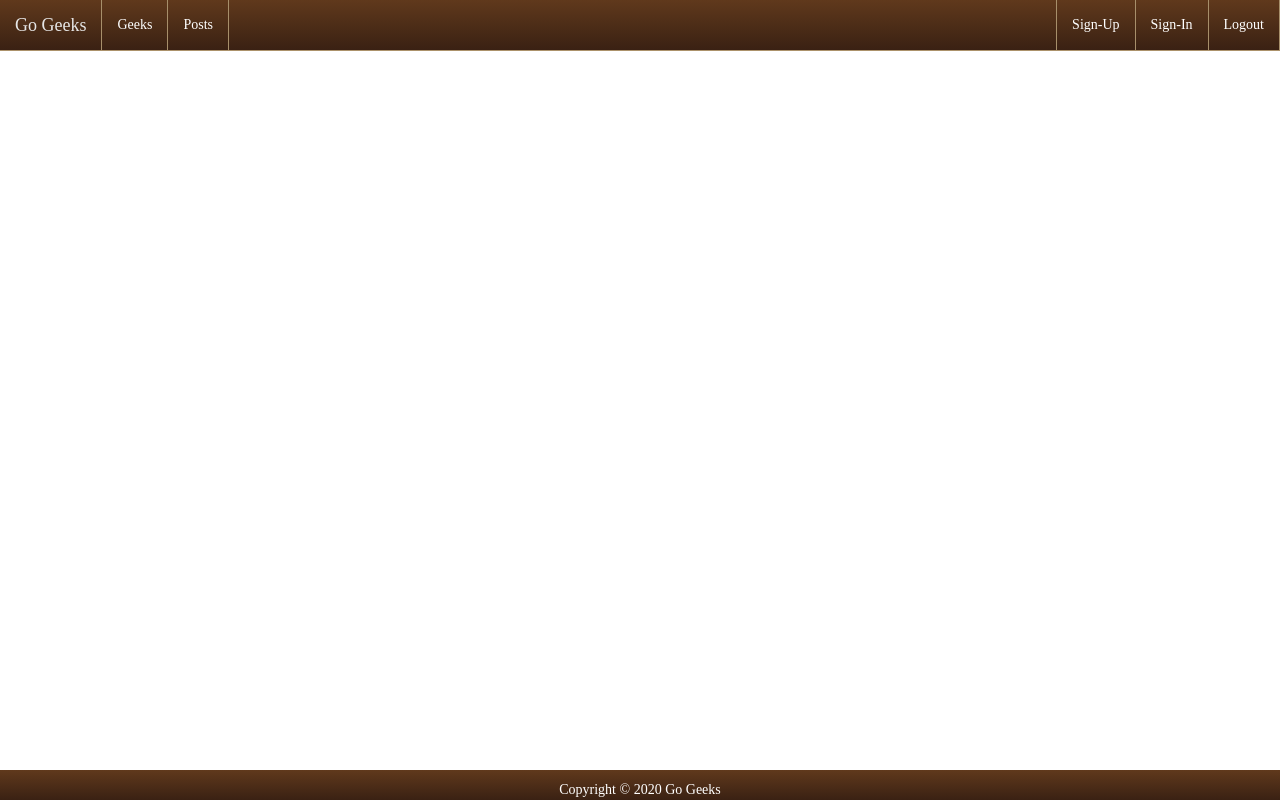
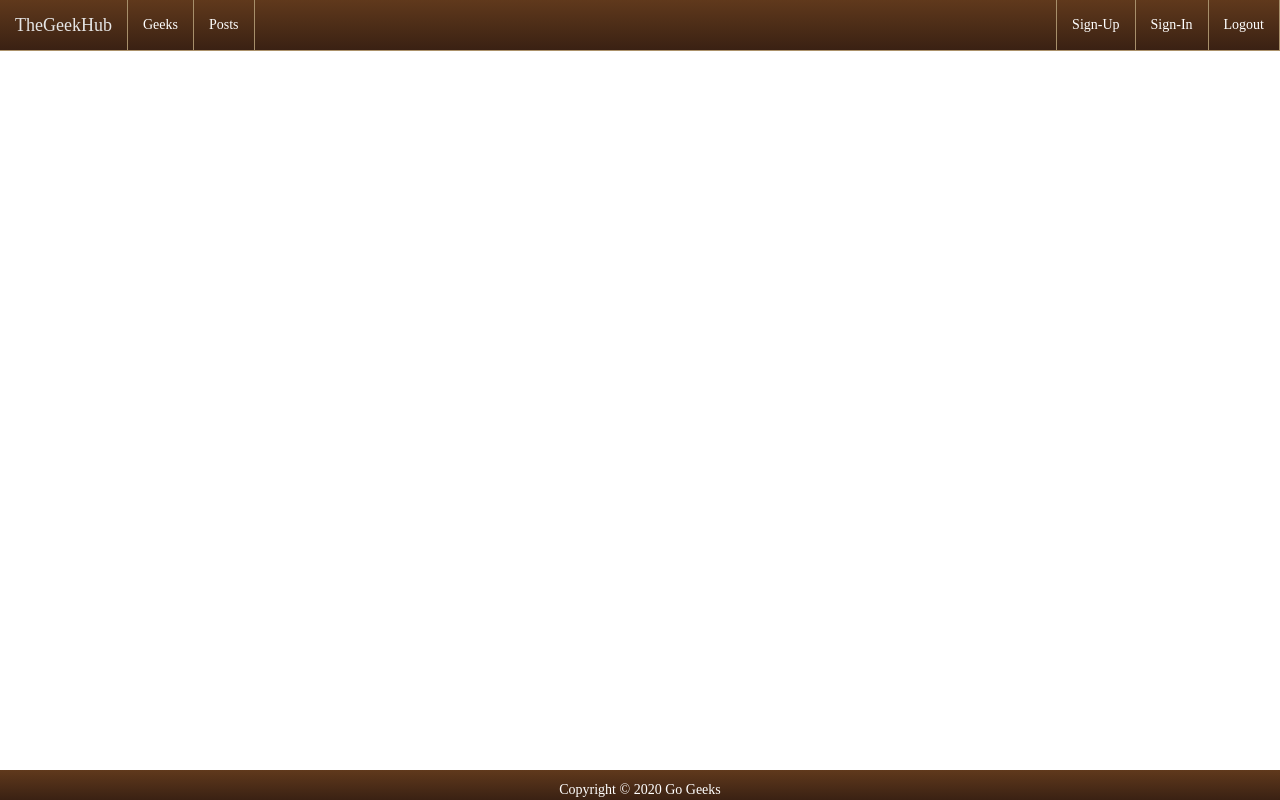
Before and after one commit to verma-anushka/The-GeekHUB, a React (Create React App) app in the folder client/: page /signin in a window 1280 px wide. Built offline with nearby package versions, Linux system fonts and the light colour scheme.

Commit message:
add auth setup

```diff
--- a/client/src/App.js
+++ b/client/src/App.js
@@ -6,6 +6,8 @@ import HomePage from "./components/layout/HomePage";
 import Footer from "./components/layout/Footer";
 
 import "./App.css";
+import SignUp from "./components/auth/SignUp";
+import SignIn from "./components/auth/SignIn";
 
 const App = () => {
   return (
@@ -13,6 +15,10 @@ const App = () => {
       <div>
         <NavBar />
         <Route exact path="/" component={HomePage} />
+        <div className="container">
+          <Route exact path="/signup" component={SignUp} />
+          <Route exact path="/signin" component={SignIn} />
+        </div>
         <Footer />
       </div>
     </BrowserRouter>
--- a/client/src/components/auth/SignIn.js
+++ b/client/src/components/auth/SignIn.js
@@ -0,0 +1,13 @@
+import React, { Component } from "react";
+
+class SignIn extends Component {
+  render() {
+    return (
+      <div className="signin">
+        <div>SIGNIN</div>
+      </div>
+    );
+  }
+}
+
+export default SignIn;
--- a/client/src/components/auth/SignUp.js
+++ b/client/src/components/auth/SignUp.js
@@ -0,0 +1,13 @@
+import React, { Component } from "react";
+
+class SignUp extends Component {
+  render() {
+    return (
+      <div className="signup">
+        <div>SIGNUP</div>
+      </div>
+    );
+  }
+}
+
+export default SignUp;
--- a/client/src/components/layout/NavBar.js
+++ b/client/src/components/layout/NavBar.js
@@ -1,5 +1,8 @@
 import React, { Component } from "react";
+import { Link } from "react-router-dom";
 import "./NavBar.scss";
+// import SignUp from "../auth/SignUp";
+// import SignIn from "../auth/SignIn";
 
 class NavBar extends Component {
   render() {
@@ -7,9 +10,9 @@ class NavBar extends Component {
       <nav role="navigation" className="navbar navbar-custom navbar-fixed-top">
         <div className="container-fluid">
           <div className="navbar-header">
-            <a href="/" className="navbar-brand">
-              Go Geeks
-            </a>
+            <Link to="/" className="navbar-brand">
+              TheGeekHub
+            </Link>
 
             <button
               type="button"
@@ -27,24 +30,22 @@ class NavBar extends Component {
           <div className="navbar-collapse collapse" id="navbarCollapse">
             <ul className="nav navbar-nav">
               <li>
-                <a href="geeks.html">Geeks</a>
+                <Link to="/Geeks">Geeks</Link>
               </li>
               <li>
-                <a href="posts.html">Posts</a>
+                <Link to="/Posts">Posts</Link>
               </li>
             </ul>
 
             <ul className="nav navbar-nav navbar-right">
               <li>
-                <a href="geeks.html">Sign-Up</a>
+                <Link to="/signup">Sign-Up</Link>
               </li>
               <li>
-                <a href="geeks.html">Sign-In</a>
+                <Link to="/signin">Sign-In</Link>
               </li>
               <li>
-                <a href="geeks.html" data-toggle="modal">
-                  Logout
-                </a>
+                <Link to="/geeks">Logout</Link>
               </li>
             </ul>
           </div>
```
